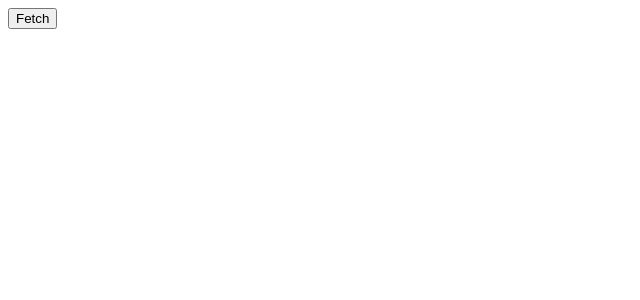
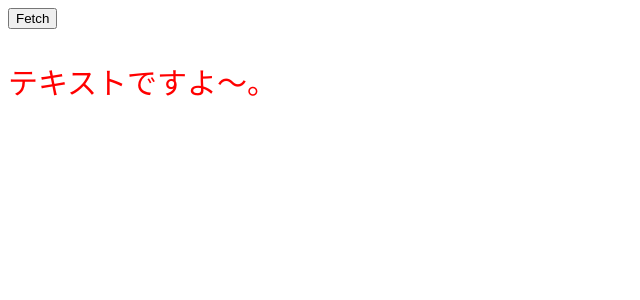
Before and after one commit to kazu-S-1110/Typescript-practice_210805, a React (Create React App) app: page / in a window 1280 px wide. Shown: the top 300 px of the page, without its empty margins (0-640 px from the left). Built offline with nearby package versions, Linux system fonts and the light colour scheme.

Commit message:
コンポーネントの型定義を学習。FCとVFCの違いにも言及。 FCだとchildrenも持ってこれるので良くないとしていてreact18が出るまでは暫定的にVFCを使う

```diff
--- a/src/App.tsx
+++ b/src/App.tsx
@@ -3,6 +3,7 @@ import axios from "axios";
 import { useState } from "react";
 import { Todo } from "./Todo";
 import { TodoType } from "./types/todo";
+import { Text } from "./Text";
 
 export default function App() {
   const [todos, setTodos] = useState<Array<TodoType>>([]); //stateに対しての型指定はhooksの後ろに書く。
@@ -18,6 +19,7 @@ export default function App() {
   return (
     <div className="App">
       <button onClick={onClickFetchData}>Fetch</button>
+      <Text color="red" fontSize="30px" />
       {todos.map((todo) => (
         <Todo
           key={todo.id}
--- /dev/null
+++ b/src/Text.tsx
@@ -0,0 +1,14 @@
+import { FC, VFC } from "react";
+
+type Props = {
+  color: string;
+  fontSize: string;
+};
+
+// export const Text = ({ color, fontSize }: Props) => {
+//下の書き方の方が一般的らしい
+// ただFCだとchildrenも持ってこれるので良くないとしていてreact18が出るまでは暫定的にVFCを使う。
+// VFCならchildrenは渡ってこない
+export const Text: VFC<Props> = ({ color, fontSize }) => {
+  return <p style={{ color, fontSize }}>テキストですよ〜。</p>;
+};
```
